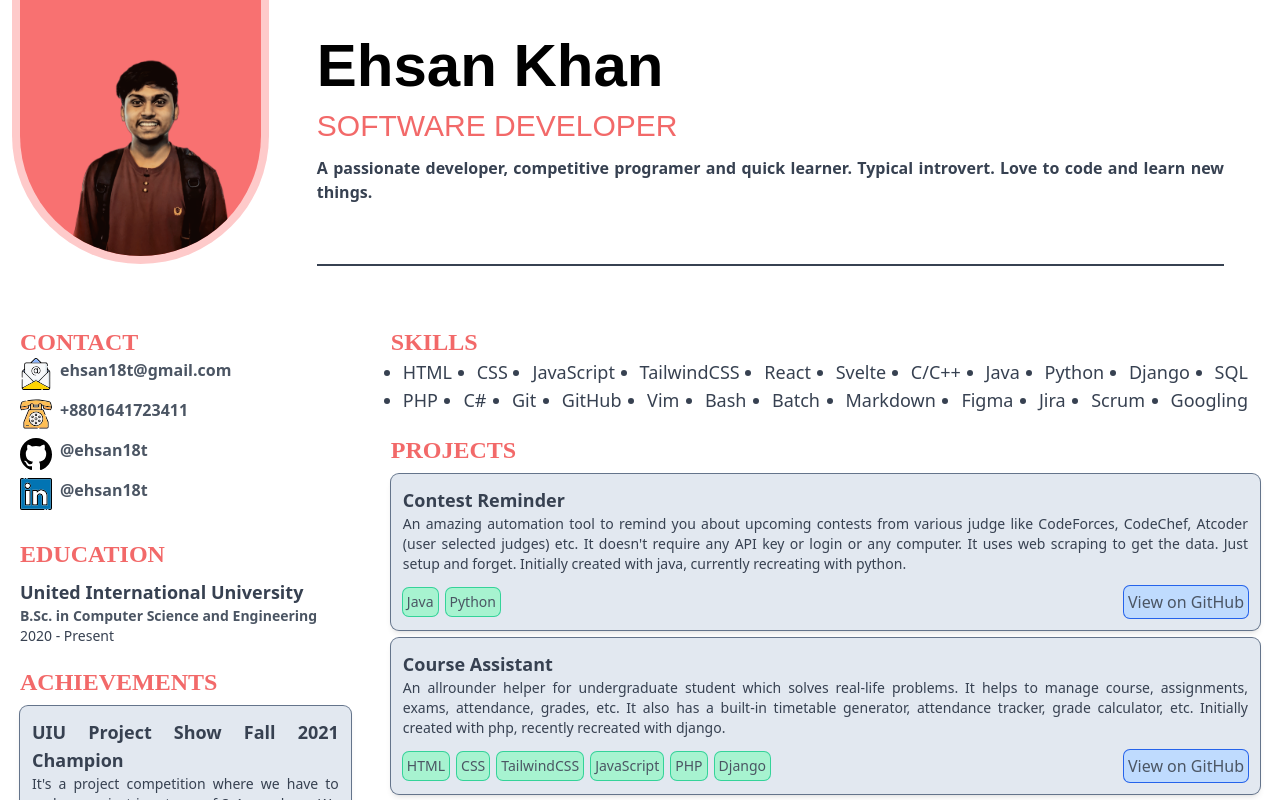
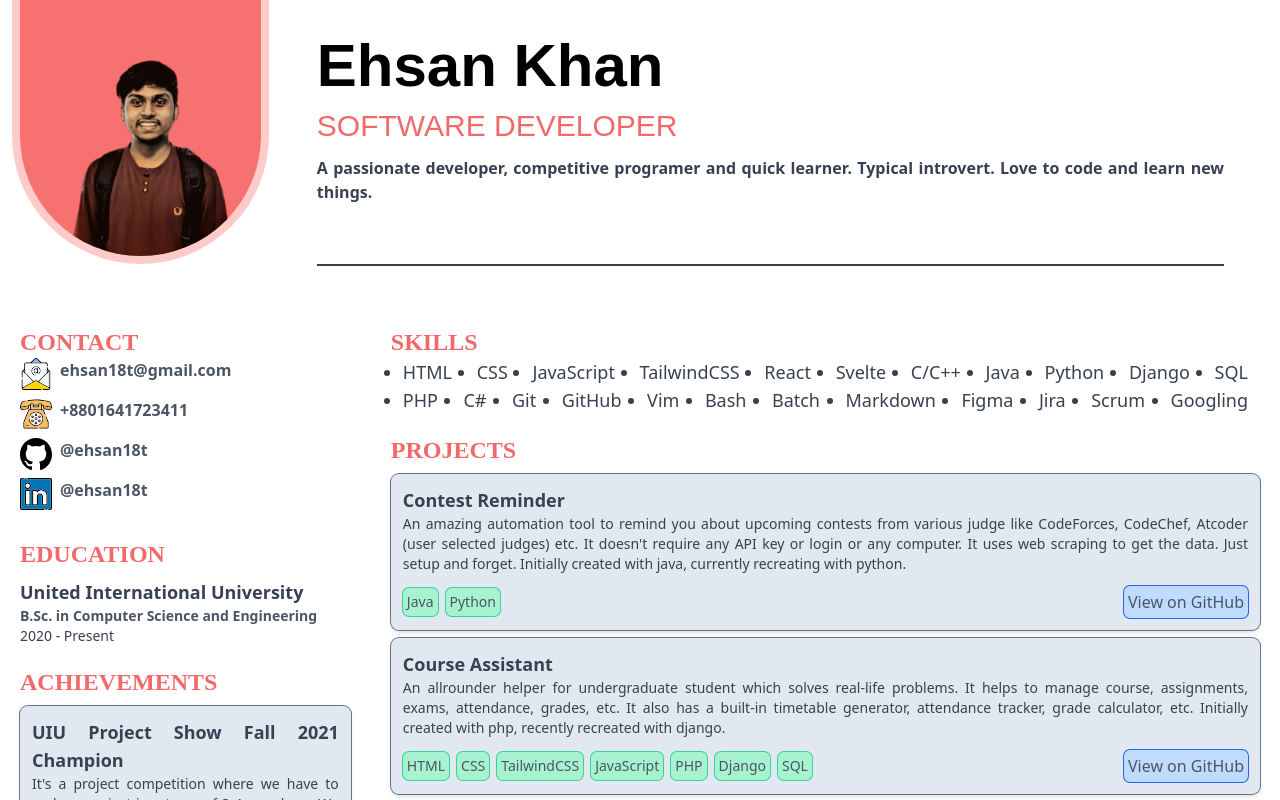
Before and after one commit to ehsan18t/ehsan-pages, a React (Vite) app: page / in a window 1280 px wide. Shown: the top 800 px of the page. Built offline with nearby package versions, Linux system fonts and the light colour scheme; a web font is replaced by a local one.

Commit message:
added missing tech from project

```diff
--- a/jsconfig.json
+++ b/jsconfig.json
@@ -2,7 +2,7 @@
   "compilerOptions": {
     "module": "ESNext",
     "moduleResolution": "Node",
-    "target": "ES2020",
+    "target": "ES2022",
     "jsx": "react",
     "strictNullChecks": true,
     "strictFunctionTypes": true
--- a/src/data.js
+++ b/src/data.js
@@ -85,7 +85,15 @@ const Info = {
       link: 'https://github.com/ehsan18t/CourseAssistant',
       description:
         'An allrounder helper for undergraduate student which solves real-life problems. It helps to manage course, assignments, exams, attendance, grades, etc. It also has a built-in timetable generator, attendance tracker, grade calculator, etc. Initially created with php, recently recreated with django.',
-      techs: ['HTML', 'CSS', 'TailwindCSS', 'JavaScript', 'PHP', 'Django'],
+      techs: [
+        'HTML',
+        'CSS',
+        'TailwindCSS',
+        'JavaScript',
+        'PHP',
+        'Django',
+        'SQL',
+      ],
     },
     {
       name: 'Win10 Ultimate System Tweaks',
```
